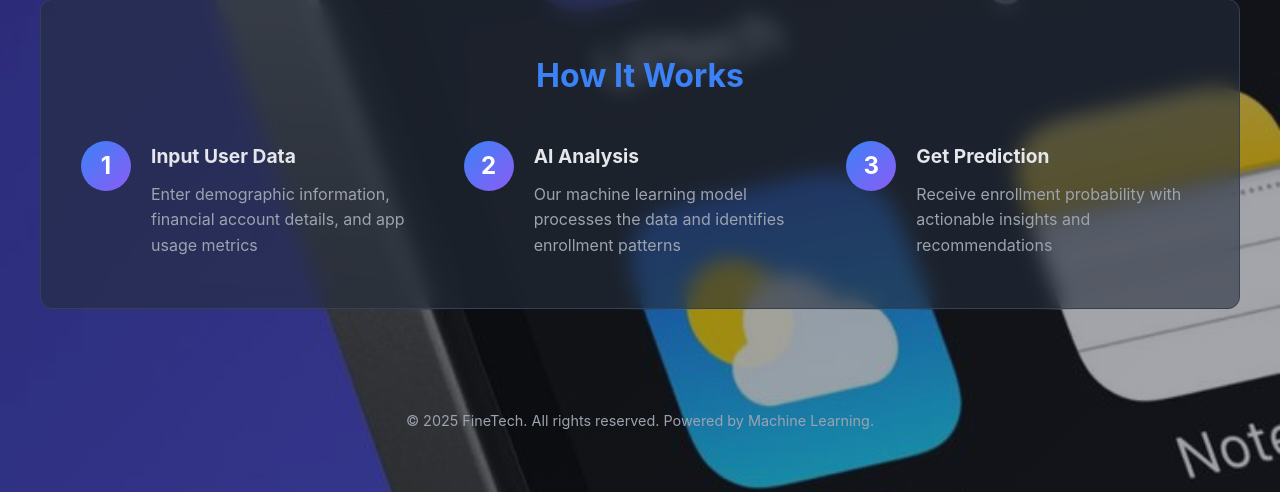
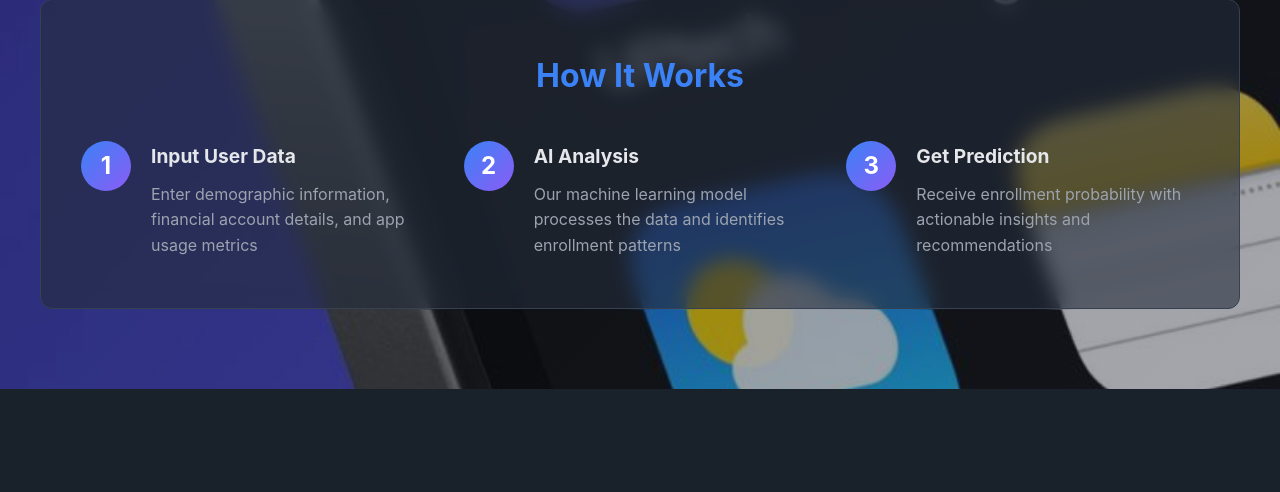
Before and after one commit to Ananyachaurasia/App-Enrollment-Prediction, a Flask app: page / in a window 1280 px wide. Shown: the part 958-1450 px from the top of the page. After the commit the page ends 1347 px from the top, so only its background shows below. Run offline with Flask 3, Linux system fonts and the light colour scheme; parts of the project's set-up code (start-up, migrations or seed data) failed here and were passed over.

Commit message:
Remove footer from index.html
Removed footer section from the landing page.

```diff
--- a/templates/index.html
+++ b/templates/index.html
@@ -77,10 +77,6 @@
                 </div>
             </div>
         </div>
-
-        <footer class="landing-footer">
-            <p>&copy; 2025 FineTech. All rights reserved. Powered by Machine Learning.</p>
-        </footer>
     </div>
 </body>
 </html>
```
